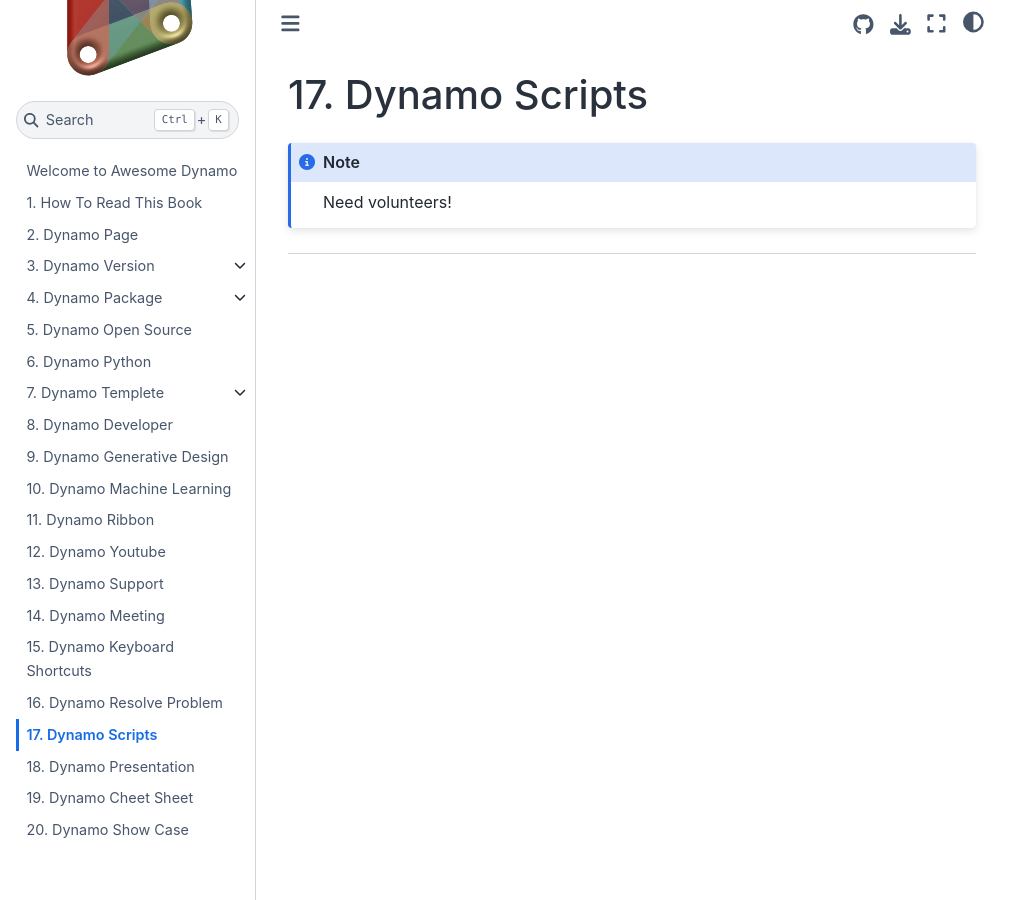
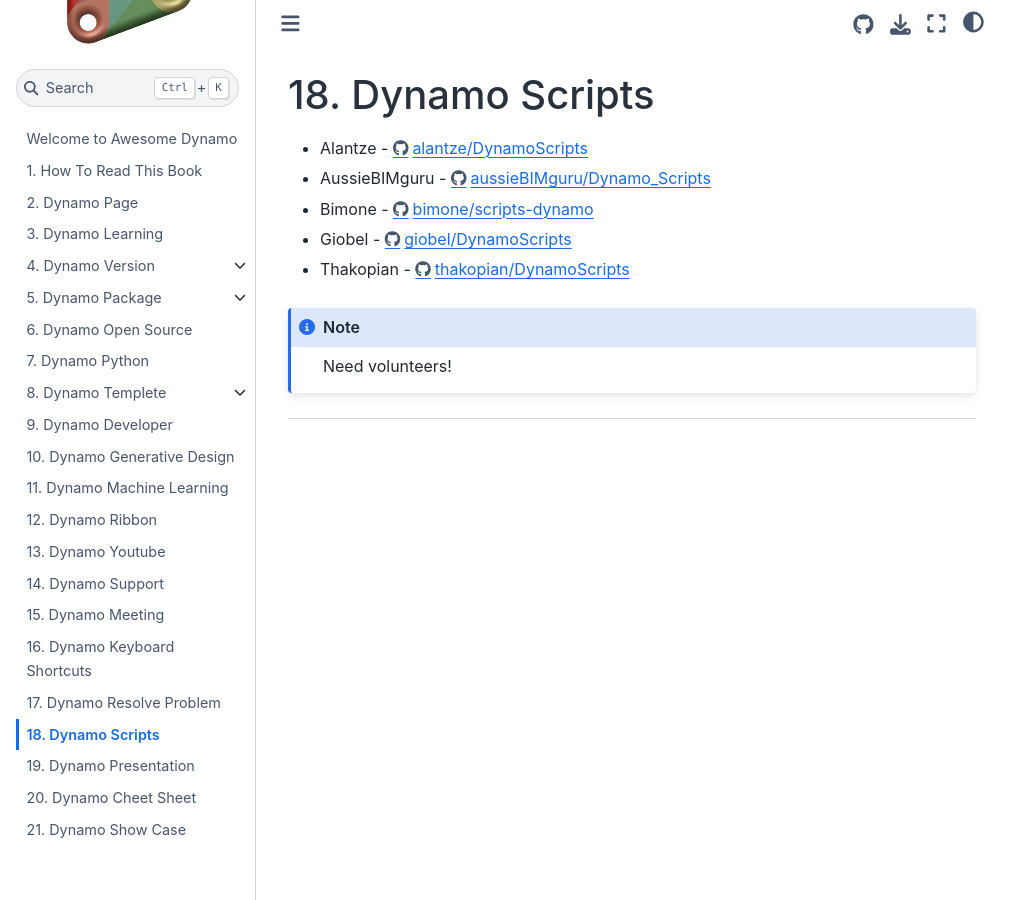
Before and after one commit to chuongmep/Awesome-Dynamo, a Jupyter Book: the page built from DynamoScripts/dynscripts.md, in a window 1280 px wide. Shown: the whole page, without its empty margins (0-1031 px from the left). Built offline with Jupyter Book 1.0.4 settings and Sphinx 7.4.7 and the Sphinx Book theme 1.1.4, drawn with Linux system fonts in a browser that asks for light colours; comment, search, counter and statistics services are not loaded.

Commit message:
add dyn learn, scripts

````diff
--- a/DynamoScripts/dynscripts.md
+++ b/DynamoScripts/dynscripts.md
@@ -1,4 +1,11 @@
 # Dynamo Scripts
+
+- Alantze - [https://github.com/alantze/DynamoScripts](https://github.com/alantze/DynamoScripts)
+- AussieBIMguru - [https://github.com/aussieBIMguru/Dynamo_Scripts](https://github.com/aussieBIMguru/Dynamo_Scripts)
+- Bimone - [https://github.com/bimone/scripts-dynamo](https://github.com/bimone/scripts-dynamo)
+- Giobel - [https://github.com/giobel/DynamoScripts](https://github.com/giobel/DynamoScripts)
+- Thakopian - [https://github.com/thakopian/DynamoScripts](https://github.com/thakopian/DynamoScripts)
+
 
 ```{note}
 Need volunteers!
--- a/_toc.yml
+++ b/_toc.yml
@@ -10,6 +10,7 @@
 chapters:
 - file: how_to_read.md
 - file: DynamoPage/dynpage.md
+- file: DynamoLearning/dynlearning.md
 - file: DynamoVersion/dynversion.md
   sections:
   - file: DynamoVersion/civil3d.md
````
Also changed, not shown: DynamoLearning/dynlearning.md (added, +48 -0 lines), DynamoPage/dynpage.md (+2 -6 lines).
